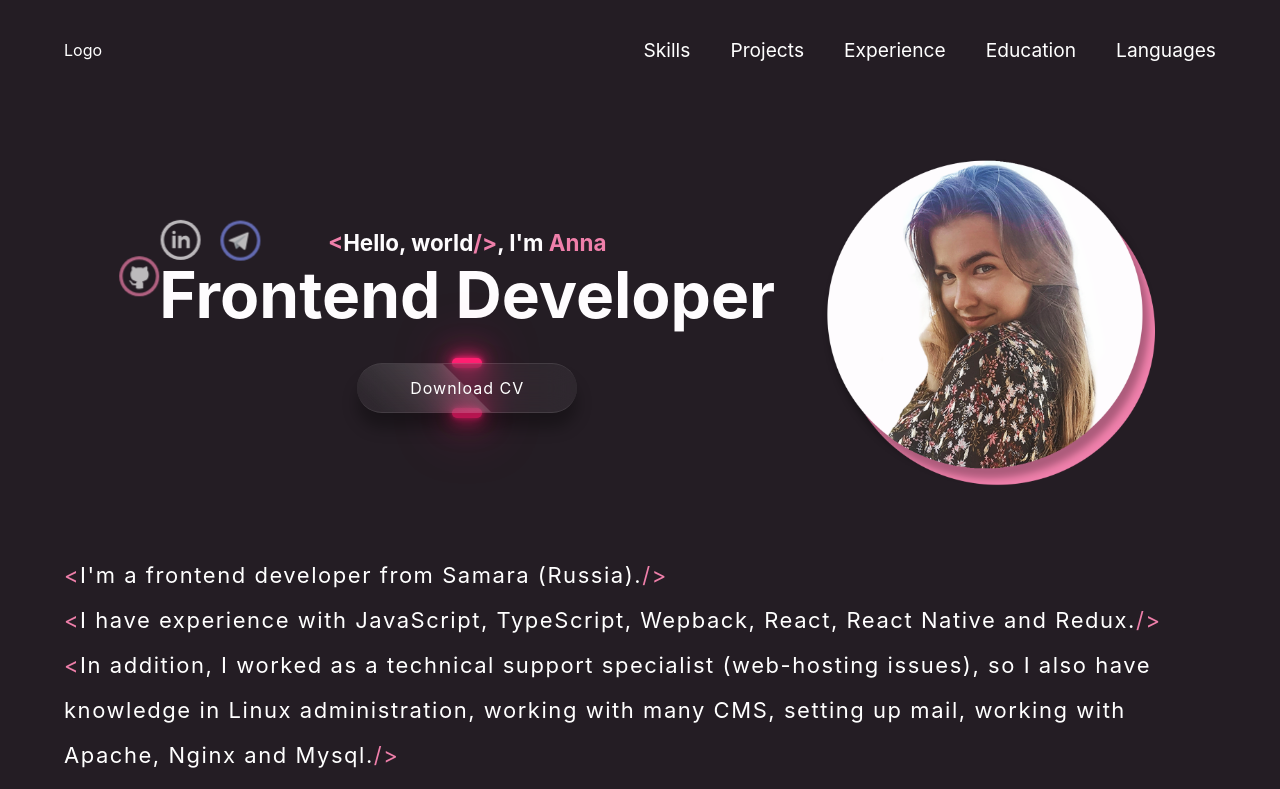
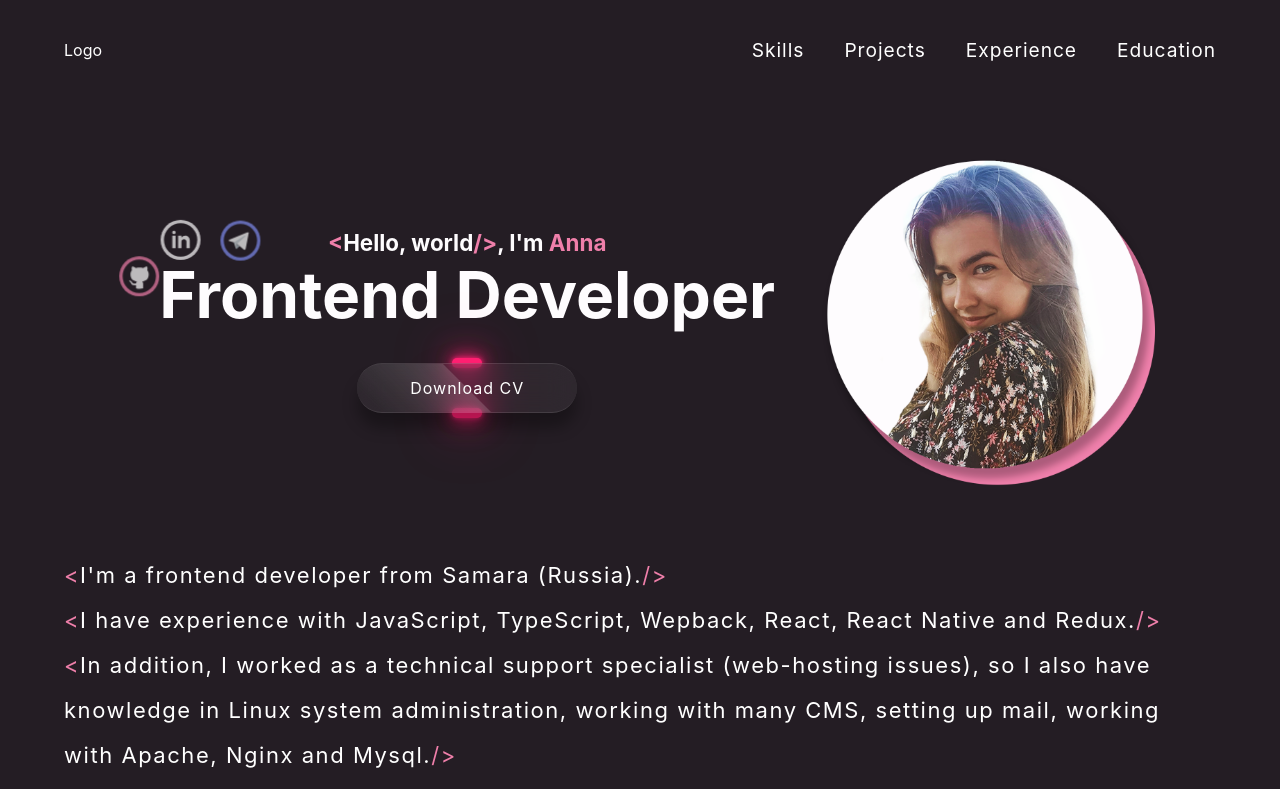
Before and after one commit to VoroshilovaAV/CV, a React (Create React App) app: page / in a window 1280 px wide. Shown: the top 789 px of the page. Built offline with nearby package versions, Linux system fonts and the light colour scheme.

Commit message:
feat: add a burger menu for the mobile version

```diff
--- a/package.json
+++ b/package.json
@@ -9,6 +9,7 @@
     "@types/react-scroll": "^1.8.4",
     "node-sass": "^7.0.3",
     "react": "^18.1.0",
+    "react-burger-menu": "^3.0.8",
     "react-countup": "^6.3.2",
     "react-dom": "^18.1.0",
     "react-scripts": "^5.0.1",
@@ -48,6 +49,7 @@
     ]
   },
   "devDependencies": {
+    "@types/react-burger-menu": "^2.8.3",
     "@typescript-eslint/eslint-plugin": "^5.41.0",
     "eslint": "^8.26.0",
     "eslint-config-prettier": "^8.5.0",
--- a/src/components/AboutMe/AboutMe.tsx
+++ b/src/components/AboutMe/AboutMe.tsx
@@ -32,8 +32,8 @@ const AboutMe = () => {
           Native and Redux.<span>/&#062;</span>
           <br />
           <span>&#060;</span>In addition, I worked as a technical support specialist (web-hosting
-          issues), so I also have knowledge in Linux administration, working with many CMS, setting
-          up mail, working with Apache, Nginx and Mysql.<span>/&#062;</span>
+          issues), so I also have knowledge in Linux system administration, working with many CMS,
+          setting up mail, working with Apache, Nginx and Mysql.<span>/&#062;</span>
           <br /> <span>&#060;</span>I&#039;m always happy to get new experiences and learn new
           development tools. I will be glad to communicate and work in a team!<span>/&#062;</span>
         </p>
--- a/src/components/Experience/Experience.tsx
+++ b/src/components/Experience/Experience.tsx
@@ -18,7 +18,7 @@ const Experience = () => {
           </p>
           <ul>
             <li>
-              <span>&#10004;</span> Site hosting, work with Apache, Nginx, Mysql and PHP
+              <span>&#10004;</span> Sites hosting, work with Apache, Nginx, Mysql and PHP
             </li>
             <li>
               <span>&#10004;</span> Troubleshooting server errors and work with the command line
--- a/src/components/Footer/Footer.tsx
+++ b/src/components/Footer/Footer.tsx
@@ -8,7 +8,7 @@ const Footer = () => {
   return (
     <footer>
       <div className="footer-wrapper">
-        <p className="footer-wrapper__text">❮❯ by Voroshilova A. - 2022</p>
+        <p className="footer-wrapper__text">❮ ❯ by Voroshilova A. - 2022</p>
         <div className="footer-container__links">
           <a href="https://github.com/VoroshilovaAV" target="_blank" rel="noreferrer">
             <img src={githubIcon} alt="github icon" />
--- a/src/components/Header/Header.tsx
+++ b/src/components/Header/Header.tsx
@@ -1,64 +1,32 @@
-import React from 'react';
-import { Link } from 'react-scroll';
+import React, { useState } from 'react';
+import { bubble as Menu } from 'react-burger-menu';
+import HeaderLinksDesktop from '../HeaderLinksDesktop/HeaderLinksDesktop';
+import HeaderLinksMobile from '../HeaderLinksMobile/HeaderLinksMobile';
 import './index.scss';
 
 const Header = () => {
+  const [isOpen, setOpen] = useState(false);
+  const handleIsOpen = () => {
+    setOpen(!isOpen);
+  };
+  const closeSideBar = () => setOpen(false);
+
   return (
     <>
       <header>
+        <nav className="header-burger">
+          <Menu right isOpen={isOpen} onOpen={handleIsOpen} onClose={handleIsOpen} width={'100%'}>
+            <HeaderLinksMobile
+              closeSideBar={() => {
+                closeSideBar();
+              }}
+            />
+          </Menu>
+        </nav>
         <div className="header-wrapper">
           <section>Logo</section>
           <nav className="header-links">
-            <Link
-              activeClass="active"
-              to="skills"
-              spy={true}
-              smooth={true}
-              offset={-150}
-              duration={500}
-            >
-              Skills
-            </Link>
-            <Link
-              activeClass="active"
-              to="projects"
-              spy={true}
-              smooth={true}
-              offset={-150}
-              duration={500}
-            >
-              Projects
-            </Link>
-            <Link
-              activeClass="active"
-              to="experience"
-              spy={true}
-              smooth={true}
-              offset={-150}
-              duration={500}
-            >
-              Experience
-            </Link>
-            <Link
-              activeClass="active"
-              to="education"
-              spy={true}
-              smooth={true}
-              offset={-150}
-              duration={500}
-            >
-              Education
-            </Link>
-            <Link
-              activeClass="active"
-              to="languages"
-              spy={true}
-              smooth={true}
-              offset={-150}
-              duration={500}
-            >
-              Languages
-            </Link>
+            <HeaderLinksDesktop />
           </nav>
         </div>
       </header>
--- a/src/components/Header/index.scss
+++ b/src/components/Header/index.scss
@@ -9,16 +9,98 @@
     padding: 0 5vw;
 }
 
-.header-links > a {
-    font-size: larger;
-    position: static;
-    flex-direction: row;
-    justify-content: right;
-    padding-left: 40px;
-    transition: 0.4s linear;
+.header-burger {
+   display: none;
 }
 
-.header-links > a:hover {
-    color: $text-secondary-color;
+.bm-burger-button {
+    position: fixed;
+    width: 36px;
+    height: 30px;
+    right: 36px;
+    top: 36px;
+}
+
+.bm-burger-bars {
+    background: #ffffff;
+    border-radius: 10px;
+}
+
+.bm-burger-bars-hover {
+    background: #ffffff;
+}
+
+.bm-cross-button {
+    height: 34px !important;
+    width: 34px !important;
+    top: 20px !important;
+    right: 35px !important;
+}
+
+.bm-cross {
+    background: #dbe2e6;
+    height: 44px !important;
+    width: 44px !important;
+    width: 5px !important;
+    height: 30px !important;
+}
+
+
+.bm-menu-wrap {
+    position: fixed;
+    height: 100%;
+}
+
+.bm-menu {
+    background: $bg-color;
+    padding: 5em 1.5em 0;
+    font-size: 1.15em;
+    right: calc(50% - 226px/2);
+}
+
+.bm-morph-shape {
+    fill: $bg-color;
+}
+
+.bm-item-list {
+    color: #b8b7ad;
+    padding: 0.8em;
+}
+
+.bm-item {
+    display: block;
+    font-size: 30px;
+    color: #d1d1d1;
+    margin-bottom: 10px;
+    text-align: left;
+    text-decoration: none;
+    transition: color 0.2s;
+    padding: 10px 0;
+    text-align: center;
     cursor: pointer;
 }
+
+.bm-item:hover {
+    color: #ffffff;
+}
+
+.bm-overlay {
+    background: rgba(0, 0, 0, 0.3);
+}
+
+@media screen and (max-width: 700px) {
+	.header-links {
+        display: none;
+    }
+
+    .header-burger {
+        display: block;
+    }
+}
+
+@media screen and (max-width: 450px) {
+    .bm-burger-button {
+        width: 26px;
+        height: 20px;
+    }
+}
--- /dev/null
+++ b/src/components/HeaderLinksDesktop/HeaderLinksDesktop.tsx
@@ -0,0 +1,45 @@
+import React from 'react';
+import { Link } from 'react-scroll';
+import './index.scss';
+
+const HeaderLinksDesktop = () => {
+  return (
+    <>
+      <Link to="skills" spy={true} smooth={true} offset={-150} duration={500}>
+        Skills
+      </Link>
+      <Link
+        activeClass="active"
+        to="projects"
+        spy={true}
+        smooth={true}
+        offset={-150}
+        duration={500}
+      >
+        Projects
+      </Link>
+      <Link
+        activeClass="active"
+        to="experience"
+        spy={true}
+        smooth={true}
+        offset={-150}
+        duration={500}
+      >
+        Experience
+      </Link>
+      <Link
+        activeClass="active"
+        to="education"
+        spy={true}
+        smooth={true}
+        offset={-150}
+        duration={500}
+      >
+        Education
+      </Link>
+    </>
+  );
+};
+
+export default HeaderLinksDesktop;
--- /dev/null
+++ b/src/components/HeaderLinksDesktop/index.scss
@@ -0,0 +1,16 @@
+@import '../../constants/index.scss';
+
+.header-links > a {
+    font-size: larger;
+    position: static;
+    flex-direction: row;
+    justify-content: right;
+    padding-left: 40px;
+    transition: 0.4s linear;
+    letter-spacing: 0.05em;
+}
+
+.header-links > a:hover, .active {
+    color: $text-secondary-color;
+    cursor: pointer;
+}
--- /dev/null
+++ b/src/components/HeaderLinksMobile/HeaderLinksMobile.tsx
@@ -0,0 +1,55 @@
+import React from 'react';
+import { Link } from 'react-scroll';
+
+interface Props {
+  closeSideBar: () => void;
+}
+
+const HeaderLinksMobile: React.FC<Props> = ({ closeSideBar }) => {
+  return (
+    <>
+      <Link
+        onClick={closeSideBar}
+        className="bm-item"
+        to="skills"
+        smooth={true}
+        offset={-150}
+        duration={500}
+      >
+        Skills
+      </Link>
+      <Link
+        onClick={closeSideBar}
+        className="bm-item"
+        to="projects"
+        smooth={true}
+        offset={-150}
+        duration={500}
+      >
+        Projects
+      </Link>
+      <Link
+        onClick={closeSideBar}
+        className="bm-item"
+        to="experience"
+        smooth={true}
+        offset={-150}
+        duration={500}
+      >
+        Experience
+      </Link>
+      <Link
+        onClick={closeSideBar}
+        className="bm-item"
+        to="education"
+        smooth={true}
+        offset={-150}
+        duration={500}
+      >
+        Education
+      </Link>
+    </>
+  );
+};
+
+export default HeaderLinksMobile;
--- a/src/constants/index.ts
+++ b/src/constants/index.ts
@@ -85,17 +85,17 @@ export const CardsSkills = [
     name: 'SASS/SCSS',
   },
   {
-    id: 12,
+    id: 13,
     image: `${eslint}`,
     name: 'ESLint',
   },
   {
-    id: 12,
+    id: 14,
     image: `${prettier}`,
     name: 'Prettier',
   },
   {
-    id: 12,
+    id: 15,
     image: `${rtl}`,
     name: 'React Testing Library',
   },
```
Also changed, not shown: 1 other file (tests, documents, lock files or other folders).
